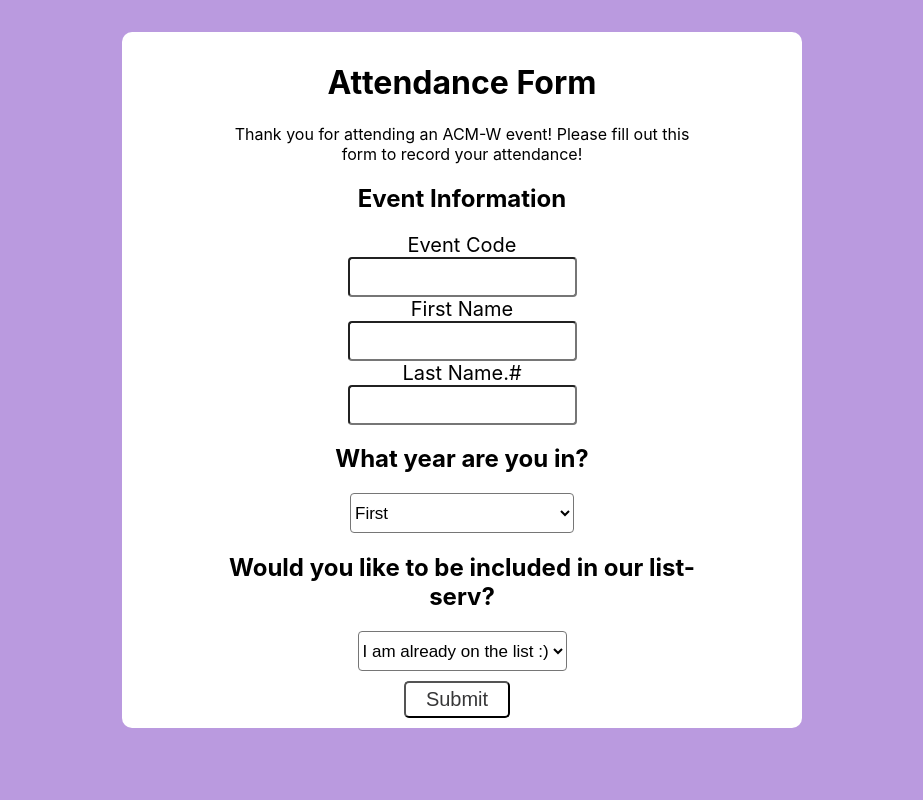
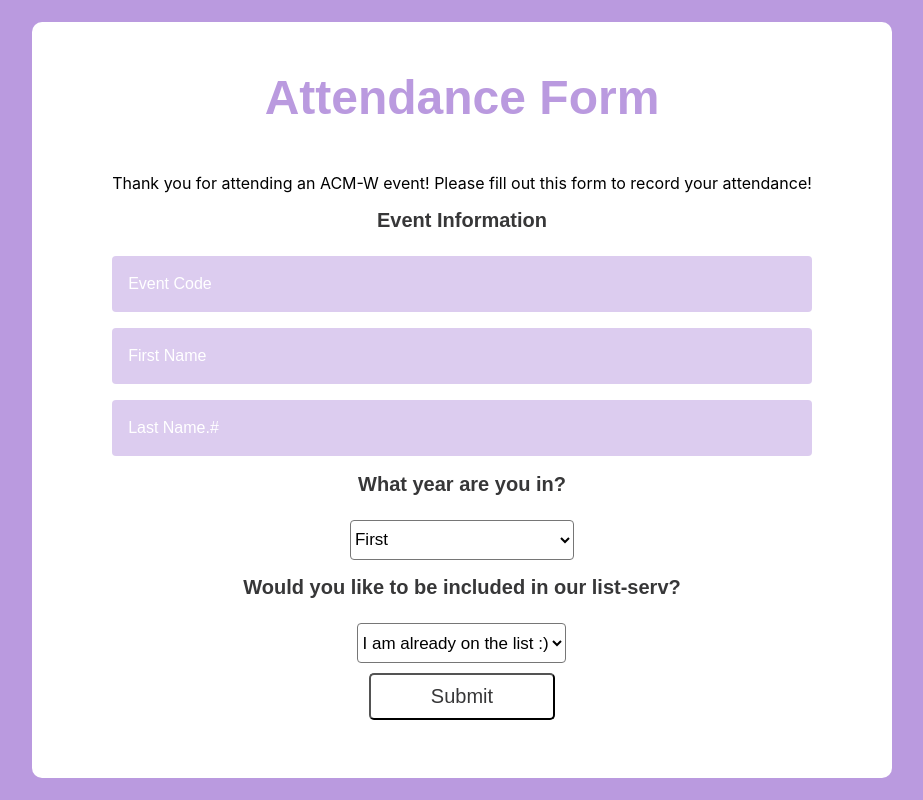
Before and after one commit to jgeorge37/acmwosu-db, a Next.js app in the folder acmw-db-app/: page /attendance in a window 1280 px wide. Shown: the whole page, without its empty margins (178-1101 px from the left). Built offline with nearby package versions, Linux system fonts and the light colour scheme.

Commit message:
ADA-59-attendance-form-validation
I think I got it! Replicated it after ADA 60, sign in logic.

```diff
--- a/acmw-db-app/components/AttendanceForm.jsx
+++ b/acmw-db-app/components/AttendanceForm.jsx
@@ -1,36 +1,17 @@
 import SelectInput from '../components/FormComponents/SelectInput'
-import TextField from '../components/FormComponents/TextField'
-import SubmitButton from '../components/FormComponents/SubmitButton'
-import styles from '../styles/components/AttendanceForm.module.css'
-import {useState} from 'react'
+import styles from '../styles/SignIn.module.css';
+import React, { useState } from 'react';
 import Head from 'next/head'
 
-const AttendanceForm = (props) => {
+const AttendanceForm = () => {
 
     const [eventCode, setEventCode] = useState("")
     const [firstName, setFirstName] = useState("")
     const [lastName, setLastName] = useState("")
+    const [status, setStatus] = useState("");
 
     const yearOptions = ["First", "Second", "Third", "Fourth", "Fifth+", "Graduate or Phd student :)"]
     const listServOptions = ["I am already on the list :)", "Yes, please!", "Nope, thank you"]
-
-    const handleSubmit = () => {
-        // If event code is valid, add a database entry, and display "Submitted successfully" message
-        // Else if the event code is not valid, display "Invalid event code" message
-
-        // This would be changed to pull from a database of event codes and see if there is a match (maybe?)
-        if (firstName !== "" && lastName !== "" && eventCode === "007") {
-            console.log("Successful recorded your attendance!")
-        } else if (eventCode === "007") {
-            console.log("You must provide your first and last name!")
-        } else {
-            console.log("Event code is incorrect!")
-        }
-    }
-
-    // Sara: Actually this form might be slightly different depending on how the website is set up.
-    // If ACM-W users are able to login to their personal accounts, then we would just need the event code.
-    // This is just going off of past attendance forms.
 
     return (
         <div className={styles.container}>
@@ -41,9 +22,24 @@ const AttendanceForm = (props) => {
                 <h1>Attendance Form</h1>
                 <p>Thank you for attending an ACM-W event! Please fill out this form to record your attendance!</p>
                 <h2>Event Information</h2>
-                <TextField label="Event Code" onChange={(event) => setEventCode(event.target.value)}/>
-                <TextField label="First Name" onChange={(event) => setFirstName(event.target.value)}/>
-                <TextField label="Last Name.#" onChange={(event) => setLastName(event.target.value)}/>
+                <TextInput
+                    id="Event Code"
+                    input type="text"
+                    label="Event Code"
+                    predicted="007"
+                    onChange={setEventCode}/>
+                <TextInput
+                    id="First Name"
+                    input type="text"
+                    label="First Name"
+                    predicted="Brutus"
+                    onChange={setFirstName}/>
+                <TextInput
+                    id="Last Name"
+                    input type="text"
+                    label="Last Name.#"
+                    predicted="Buckeye"
+                    onChange={setLastName}/>
                 <div>
                     <h2>What year are you in?</h2>
                     <SelectInput options={yearOptions}/>
@@ -53,7 +49,14 @@ const AttendanceForm = (props) => {
                     <SelectInput options={listServOptions}/>
                 </div>
                 <span>
-                    <SubmitButton label="Submit" handleChange={handleSubmit}/>
+                    <SubmitButton
+                        label="Submit"
+                        eventCode={eventCode}
+                        firstName={firstName}
+                        lastName={lastName}
+                        onSubmit={setStatus}
+                        status={status}
+                    />
                 </span>
             </div>
         </div>
@@ -61,3 +64,109 @@ const AttendanceForm = (props) => {
 }
 
 export default AttendanceForm
+
+const TextInput = (props) => {
+
+    const [id, setId] = useState(props.id);
+    const [active, setActive] = useState(false);
+    const [value, setValue] = useState("");
+    const [label, setLabel] = useState(props.label);
+    const [predicted, setPredicted] = useState(props.predicted);
+    const [type, setType] = useState(props.type);
+
+    const changeValue = (event) => {
+      setValue(event.target.value);
+      props.onChange(event.target.value);
+    }
+
+    const handleKeyPress = (event) => {
+      if (predicted && predicted.startsWith(value) && event.key === "Enter") {
+        setValue(predicted);
+        props.onChange(predicted);
+      }
+    }
+
+/* APPEARANCE LOGIC
+     if not active and value (user input) is empty
+      then display placeholder white and background lighter purpur
+
+     if not active and value is non-empty
+      then display value white and background purpur
+
+     if active (it is focused bc user clicked/tabbed to it)
+      then display label bright purpur; display value dark gray; hide placeholder
+  */
+ return (
+    <div className={`${styles.field} ${active ? styles.active : ( value && styles.filled )}`}>
+      { type === "text" ?
+        ( active &&
+          predicted &&
+          predicted.startsWith(value) ?
+          <p className={styles.predicted}>{predicted}</p> :
+          ( !value && <p className={styles.placeholder}>{label}</p> ) ) :
+          ( type === "Last Name" &&
+            !active &&
+            !value &&
+            <p className={styles.placeholder}>{label}</p> )}
+      <input
+        id={id}
+        type={type}
+        value={value}
+        onChange={event => changeValue(event)}
+        onKeyPress={event => handleKeyPress(event)}
+        onFocus={() => setActive(true)}
+        onBlur={() => setActive(false)}
+      />
+      <label htmlFor={id}>
+        {label}
+      </label>
+    </div>
+  );
+}
+
+const SubmitButton = (props) => {
+
+  const [message, setMessage] = useState("");
+
+    // If event code is valid, add a database entry, and display "Submitted successfully" message
+    // Else if the event code is not valid, display "Invalid event code" message
+
+    const validateSubmitButton = async () => {
+    const regex = new RegExp(/^[a-z ,.'-]+$/i); //tests for first name
+    const regexLast = new RegExp(/^[a-z ,.'-]+\.[1-9]+$/i); //tests for last name.#
+
+    // can change the 007 to actual event codes later
+    // This would be changed to pull from a database of event codes and see if there is a match (maybe?)
+    // Sara: Actually this form might be slightly different depending on how the website is set up.
+    // If ACM-W users are able to login to their personal accounts, then we would just need the event code.
+    // This is just going off of past attendance forms.
+
+    if ((props.eventCode == "007") && regex.test(props.firstName) && regexLast.test(props.lastName)) {
+        props.onSubmit("Success");
+        setMessage("Successfully submitted your attendance.")
+    } else {
+      props.onSubmit("Failure");
+      if (!regex.test(props.firstName) && !regexLast.test(props.lastName)) {
+        setMessage("Please enter your first and last name.")
+      } else if (!(props.eventCode == "007")) {
+        // can change the 007 to actual event codes later
+        setMessage("Please enter valid event code.")
+      } else if (!regexLast.test(props.lastName)) {
+        setMessage("Please enter your last name.#")
+      } else if (!regex.test(props.firstName)) {
+        setMessage("Please enter your first name.");
+      }
+    }
+}
+
+  return (
+    <div>
+      {<div><label className={styles.error}>
+        {message}
+      </label></div>}
+      <button className={styles.button} onClick={async () => await validateSubmitButton()}>
+        Submit
+      </button>
+    </div>
+  );
+}
--- a/acmw-db-app/styles/components/AttendanceForm.module.css
+++ b/acmw-db-app/styles/components/AttendanceForm.module.css
@@ -16,3 +16,8 @@
   border-radius: 10px;
   overflow: auto;
 }
+
+label.error {
+  position: relative;
+  color: #ec392f; /* red */
+}
```
